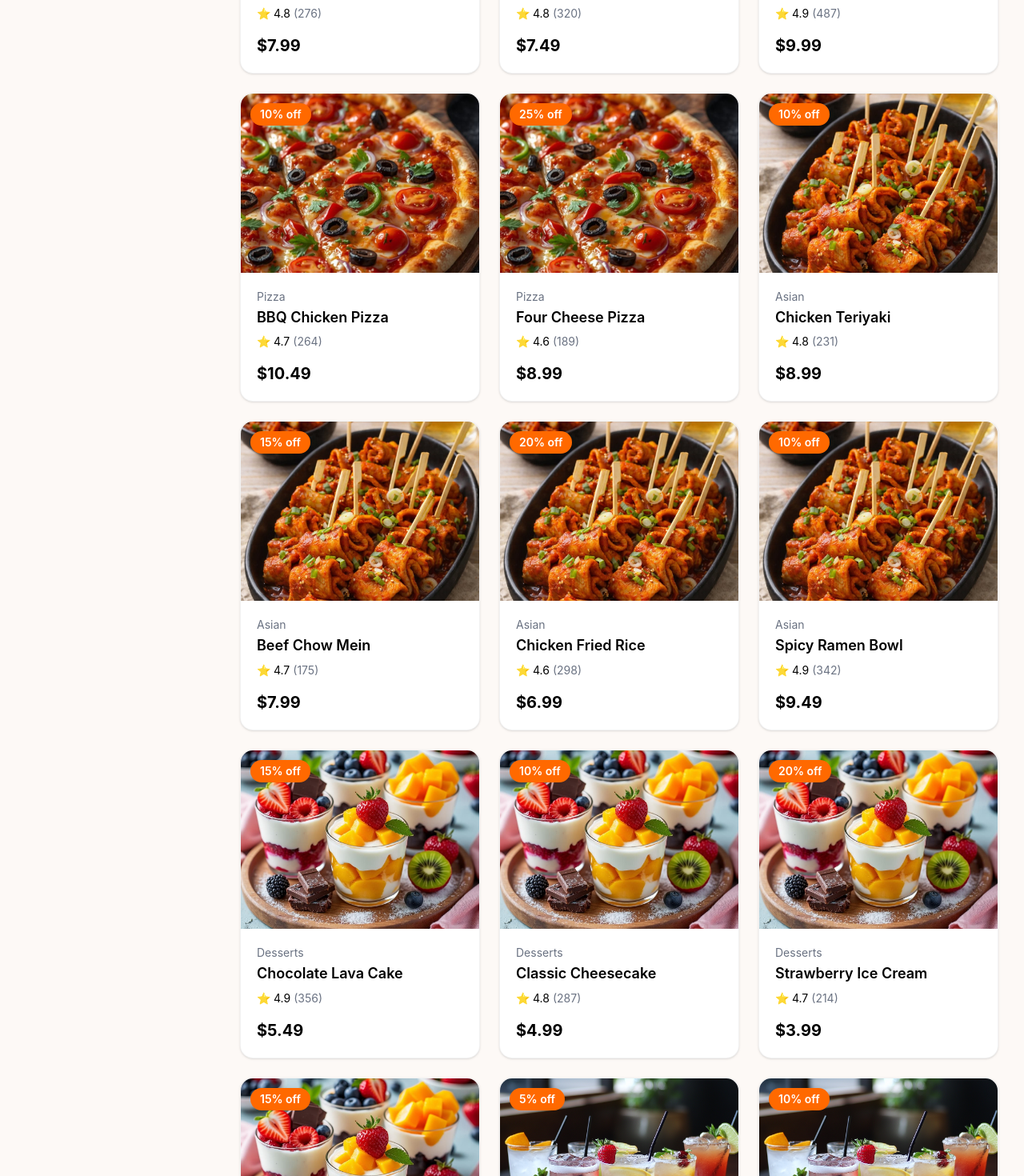
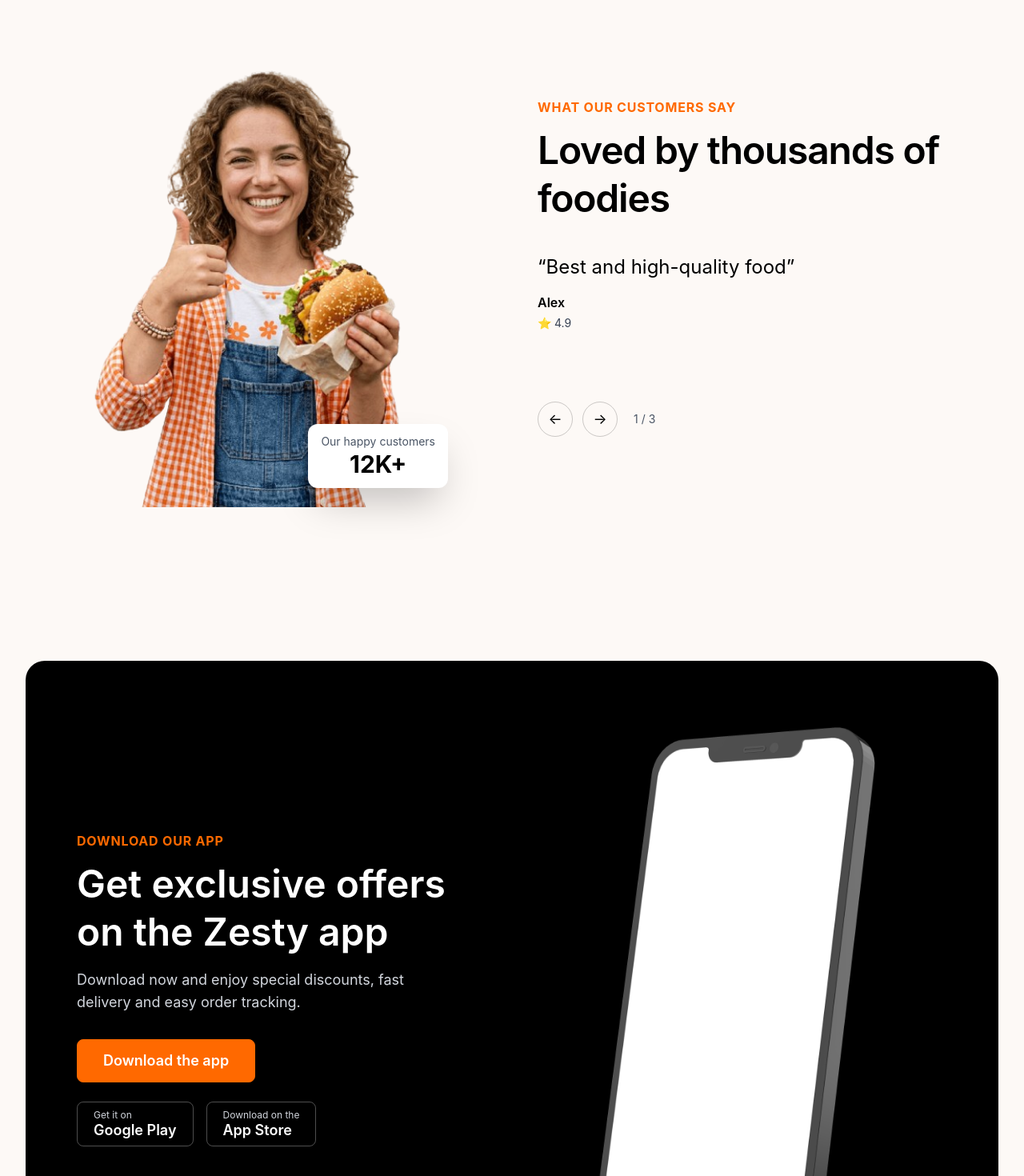
Before and after one commit to samzBuild/mintro, a React (Vite) app: page / in a window 1280 px wide. Shown: the part 2720-4190 px from the top of the page at 80% size. Built offline with nearby package versions, Linux system fonts and the light colour scheme.

Commit message:
Almost Done

```diff
--- a/src/components/FoodCard.jsx
+++ b/src/components/FoodCard.jsx
@@ -2,13 +2,13 @@
   const hasDiscount = Number(food.discount) > 0;
 
   return (
-    <article className="flex h-full flex-col overflow-hidden rounded-2xl border border-black/5 bg-white shadow-sm transition-shadow hover:shadow-md">
-      <div className="relative">
+    <article className="flex shrink-0 flex-col overflow-hidden rounded-2xl border border-black/5 bg-white shadow-sm transition-shadow hover:shadow-md">
+      <div className="relative w-64 aspect-3/4">
         <img
           src={food.image}
           alt={food.name}
           loading="lazy"
-          className="aspect-4/3 w-full object-cover"
+          className="w-full object-cover"
         />
         {hasDiscount && (
           <span className="absolute left-3 top-3 rounded-full bg-orange-500 px-3 py-1 text-xs font-semibold text-white sm:text-sm">
--- a/src/sections/DownloadApp.jsx
+++ b/src/sections/DownloadApp.jsx
@@ -1,28 +1,62 @@
-import Logo from "../components/Logo"
-import SignIn from "../components/SignIn"
+import SignIn from "../components/SignIn";
+// Replace with your real phone/app mockup image
+import appImage from "../assets/images/app-mockup.png";
+
+const stores = [
+  { href: "#", small: "Get it on", name: "Google Play" },
+  { href: "#", small: "Download on the", name: "App Store" },
+];
 
 const DownloadApp = () => {
   return (
-    <div>
-        <div>
-            <p>Download Our App</p>
-            <h3 className="capitalize">Get Exclusive Offers on the Zesty app</h3>
-            <p>Download now and enjopy special discounts, fast delivery and easy tracking</p>
-            <SignIn text="Download the App"/>
+    <section
+      id="offers"
+      className="mx-auto max-w-7xl scroll-mt-20 px-4 py-16 sm:px-6 lg:px-8 lg:py-24"
+    >
+      <div className="grid items-center gap-10 overflow-hidden rounded-3xl bg-black p-8 text-white sm:p-12 lg:grid-cols-2 lg:gap-8 lg:p-16">
+        {/* Copy */}
+        <div className="flex flex-col items-start">
+          <p className="text-sm font-bold uppercase tracking-wider text-orange-500 sm:text-base">
+            Download our app
+          </p>
+          <h2 className="mt-3 text-3xl font-semibold leading-tight sm:text-4xl lg:text-5xl">
+            Get exclusive offers on the Zesty app
+          </h2>
+          <p className="mt-4 max-w-md text-base text-gray-300 sm:text-lg">
+            Download now and enjoy special discounts, fast delivery and easy
+            order tracking.
+          </p>
+
+          <div className="mt-8 w-full sm:w-auto">
+            <SignIn text="Download the app" />
+          </div>
+
+          <div className="mt-6 flex w-full flex-col gap-3 sm:w-auto sm:flex-row sm:gap-4">
+            {stores.map(({ href, small, name }) => (
+              <a
+                key={name}
+                href={href}
+                className="flex flex-col rounded-lg border border-white/30 px-5 py-2 transition-colors hover:bg-white/10 focus-visible:outline-2 focus-visible:outline-offset-2 focus-visible:outline-orange-300"
+              >
+                <span className="text-xs text-gray-300">{small}</span>
+                <span className="text-lg font-semibold leading-tight">
+                  {name}
+                </span>
+              </a>
+            ))}
+          </div>
         </div>
-        <div>
-            <Logo/>
-            <div>
-                <div>Get it on <span>Google play</span></div>
-                <div>Download the app on <span>App Store</span></div>
 
-            </div>
-        </div>
-        <div>
-            <img src="" alt="" />
-        </div>
-    </div>
-  )
-}
+        {/* Image */}
+        <img
+          src={appImage}
+          alt="The Zesty app on a phone"
+          loading="lazy"
+          className="mx-auto h-auto w-full max-w-xs object-contain lg:max-w-sm lg:justify-self-center"
+        />
+      </div>
+    </section>
+  );
+};
 
-export default DownloadApp
+export default DownloadApp;
--- a/src/sections/Menu.jsx
+++ b/src/sections/Menu.jsx
@@ -63,7 +63,7 @@
 
         {/* Food grid */}
         {filteredFood.length > 0 ? (
-          <div className="grid grid-cols-1 gap-6 sm:grid-cols-2 xl:grid-cols-3">
+          <div className="flex shrink-0 overflow-x-scroll gap-8">
             {filteredFood.map((food) => (
               <FoodCard food={food} key={food.id} />
             ))}
--- a/src/sections/Testimonials.jsx
+++ b/src/sections/Testimonials.jsx
@@ -1,10 +1,9 @@
-
 import { useState } from "react";
 import GirlFoodie from "../assets/images/girl-foodie.png";
 
 const reviews = [
   {
-    review: "Best and High-Quality Food",
+    review: "Best and high-quality food",
     name: "Alex",
     rating: 4.9,
   },
@@ -25,73 +24,85 @@
 
   const review = reviews[currentReview];
 
-  const nextReview = () => {
-    setCurrentReview((currentReview + 1) % reviews.length);
-  };
+  const nextReview = () =>
+    setCurrentReview((current) => (current + 1) % reviews.length);
 
-  const previousReview = () => {
+  const previousReview = () =>
     setCurrentReview(
-      (currentReview - 1 + reviews.length) % reviews.length
+      (current) => (current - 1 + reviews.length) % reviews.length
     );
-  };
+
+  const buttonClass =
+    "flex h-11 w-11 items-center justify-center rounded-full border border-black/20 text-lg transition-colors hover:border-orange-500 hover:bg-orange-500 hover:text-white focus-visible:outline-2 focus-visible:outline-offset-2 focus-visible:outline-orange-500";
 
   return (
-    <section className="flex justify-between items-center gap-10 px-10">
+    <section className="mx-auto max-w-7xl overflow-hidden px-4 py-16 sm:px-6 lg:px-8 lg:py-24">
+      <div className="grid items-center gap-12 lg:grid-cols-2 lg:gap-16">
         {/* Image */}
-      <div className="relative">
+        <div className="relative mx-auto w-full max-w-xs sm:max-w-sm lg:max-w-md">
           <img
             src={GirlFoodie}
-          alt="foodie-girl"
-          width="300px"
+            alt="A happy customer enjoying her meal"
+            className="h-auto w-full object-contain"
           />
 
-        <div className="absolute right-0 bottom-0 bg-white p-2 rounded-md text-center">
-          <p>Our happy customers</p>
-          <p className="font-bold text-2xl">12K+</p>
+          <div className="absolute bottom-2 right-0 rounded-xl bg-white px-4 py-3 text-center shadow-2xl sm:-right-4 sm:bottom-6">
+            <p className="text-xs text-gray-600 sm:text-sm">
+              Our happy customers
+            </p>
+            <p className="text-2xl font-bold sm:text-3xl">12K+</p>
           </div>
         </div>
 
-      {/* Testimonial content */}
-      <div className="mx-auto">
-        <h3 className="capitalize text-orange-500">
-          What our customers say about us
-        </h3>
+        {/* Content */}
+        <div>
+          <p className="text-sm font-bold uppercase tracking-wider text-orange-500 sm:text-base">
+            What our customers say
+          </p>
+          <h2 className="mt-3 text-3xl font-semibold leading-tight tracking-tight sm:text-4xl lg:text-5xl">
+            Loved by thousands of foodies
+          </h2>
 
-        <h4 className="capitalize text-4xl font-semibold tracking-tight">
-          Loved by thousands of foodies
-        </h4>
+          {/* Review (min height stops the buttons jumping between reviews) */}
+          <figure
+            key={currentReview}
+            aria-live="polite"
+            className="left-animation mt-8 min-h-40 sm:mt-10"
+          >
+            <blockquote className="text-xl sm:text-2xl">
+              “{review.review}”
+            </blockquote>
+            <figcaption className="mt-4">
+              <p className="font-semibold">{review.name}</p>
+              <p className="mt-1 text-sm text-gray-700">
+                ⭐ {review.rating.toFixed(1)}
+              </p>
+            </figcaption>
+          </figure>
 
-        {/* Review */}
-        <div className="mt-8">
-          <p className="text-xl left-animation">
-            "{review.review}"
-          </p>
-
-          <p className="mt-3 font-semibold">
-            {review.name}
-          </p>
-
-          <p className="mt-1">
-            ⭐ {review.rating}
-          </p>
-        </div>
-      </div>
-
-      {/* Buttons */}
-        <div className="mt-6 flex gap-3">
+          {/* Controls */}
+          <div className="mt-6 flex items-center gap-3">
             <button
+              type="button"
               onClick={previousReview}
-            className="border px-4 py-2 rounded"
+              aria-label="Previous review"
+              className={buttonClass}
             >
               ←
             </button>
-
             <button
+              type="button"
               onClick={nextReview}
-            className="border px-4 py-2 rounded"
+              aria-label="Next review"
+              className={buttonClass}
             >
               →
             </button>
+            <span className="ml-2 text-sm text-gray-600">
+              {currentReview + 1} / {reviews.length}
+            </span>
+          </div>
+        </div>
       </div>
     </section>
   );
```
Also changed, not shown: src/assets/images/app-mockup.png (added). Lines whose indentation alone changed are shown as unchanged.
